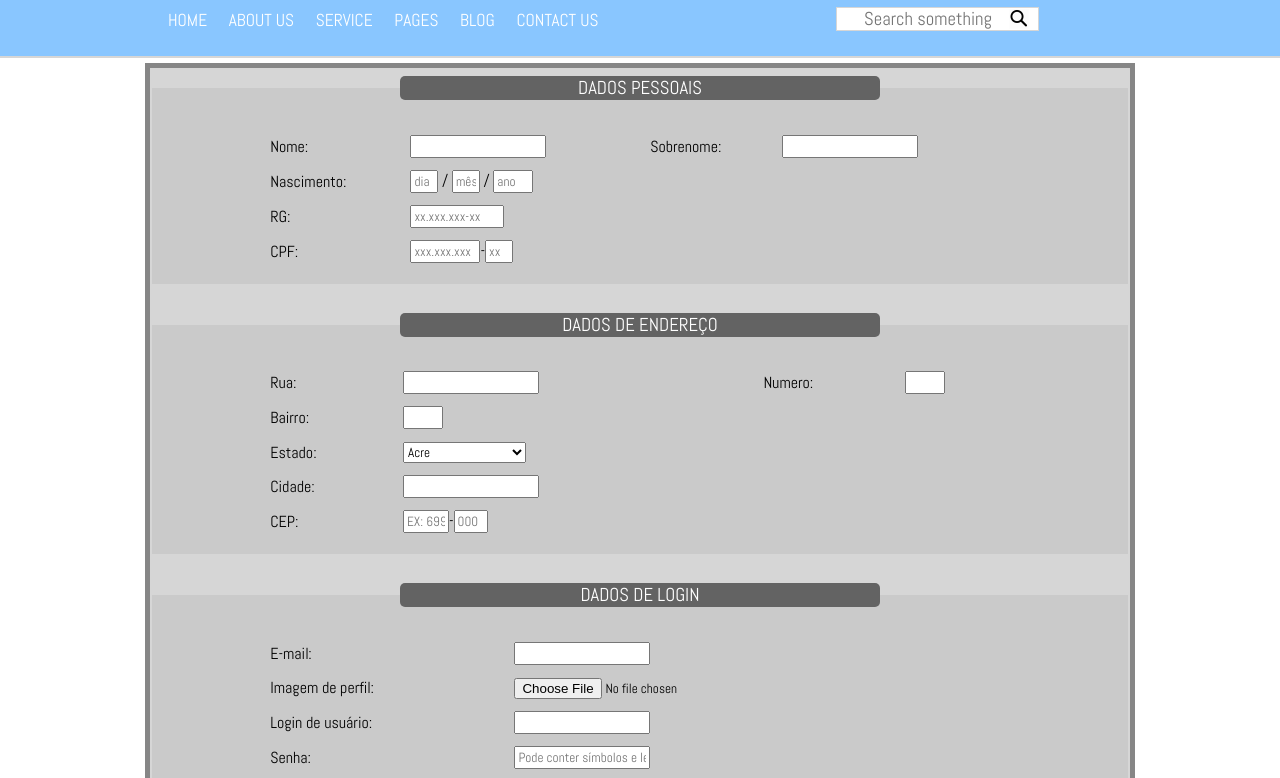
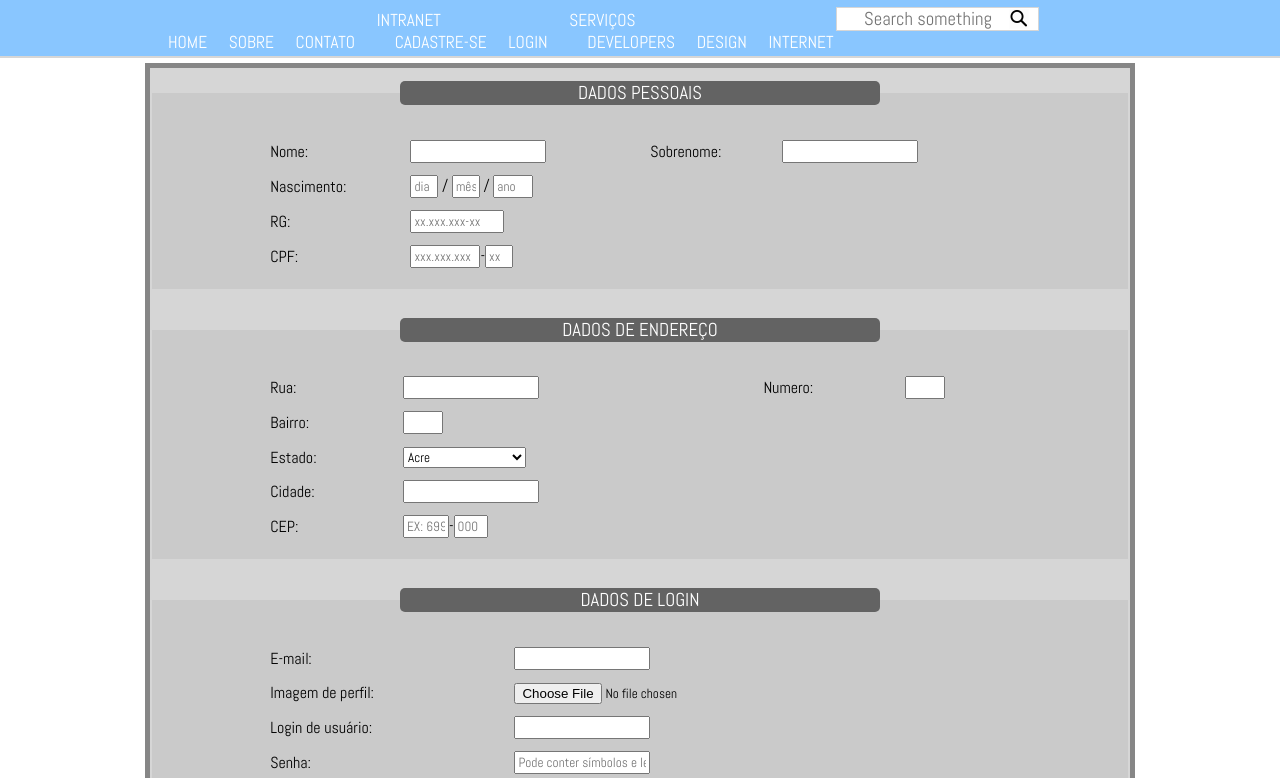
Before and after one commit to Luc4sDomingu3z/projeto-site-mth, a plain HTML site: page cadastro.html in a window 1280 px wide. Shown: the part 71-849 px from the top of the page. Drawn offline with Linux system fonts and the light colour scheme.

Commit message:
modificando menu e adcionando rodapé

```diff
--- a/cadastro.html
+++ b/cadastro.html
@@ -61,24 +61,30 @@
 					</li>
 
 					<li>
-						<a href="#">About Us</a>
+						<a href="#">Sobre</a>
 					</li>
 
 					<li>
-						<a href="./cadastro.html">Service</a>
+						<a href="./contato.html">Contato</a>
 					</li>
 
 					<li>
-						<a href="#">Pages</a>
+						<a href="#">Intranet</a>
+						<ul>
+							<li class="sub-menu"><a href="./cadastro.html">Cadastre-se</a></li>
+							<li class="sub-menu"><a href="./logi.html">Login</a></li>
+						</ul>
 					</li>
 
 					<li>
-						<a href="#">Blog</a>
+						<a href="#">Serviços</a>
+						<ul>
+							<li class="sub-menu"><a href="#">Developers</a></li>
+							<li class="sub-menu"><a href="#">Design</a></li>
+							<li class="sub-menu"><a href="#">Internet</a></li>
+						</ul>
 					</li>
 
-					<li>
-						<a href="#">Contact Us</a>
-					</li>
 				</ul>
 			</nav>
 
```
